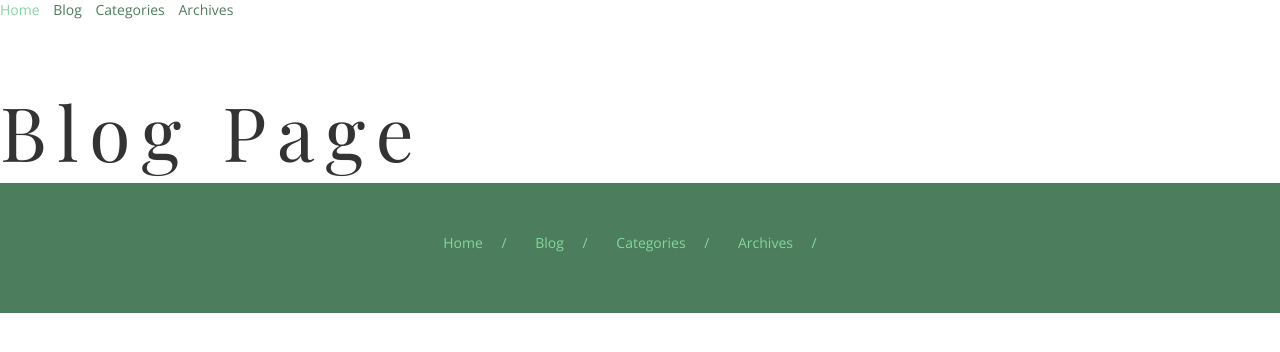
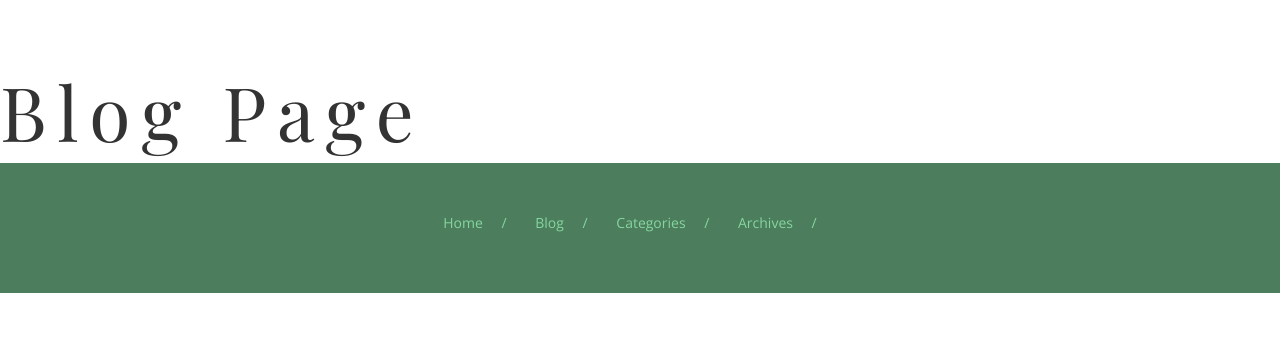
Before and after one commit to dillonchanis/ginablog, a Jekyll site: the page built from blog.html, in a window 1280 px wide. Shown: the top 352 px of the page. Built offline with Jekyll 4.4.1, drawn with Linux system fonts in a browser that asks for light colours; nearby versions of some CDN libraries; library files that are not in the unit come from our copies.

Commit message:
Removing unnecessary conditionals
Template does not need it due to addition of new blog template

```diff
--- a/_layouts/template.html
+++ b/_layouts/template.html
@@ -13,10 +13,6 @@
 
 <body>
 
-  {% if page.url != '/' %}
-    {% include nav.html %}
-  {% endif %}
-
   <main>
     {{ content }}
   </main>
@@ -31,8 +27,8 @@
     </div>
   </footer>
 
+  {% if page.url == '/' %}
   <script src="rellax.js"></script>
-  {% if page.url == '/' %}
   <script>
     var rellax = new Rellax('.rellax');
   </script>
```
